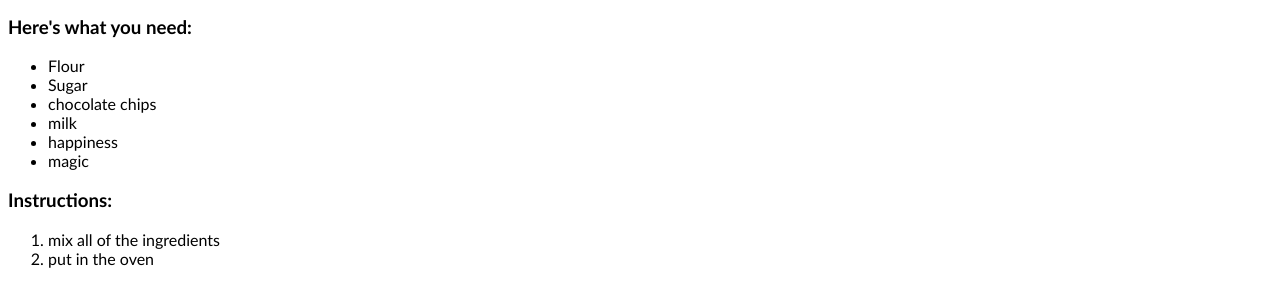
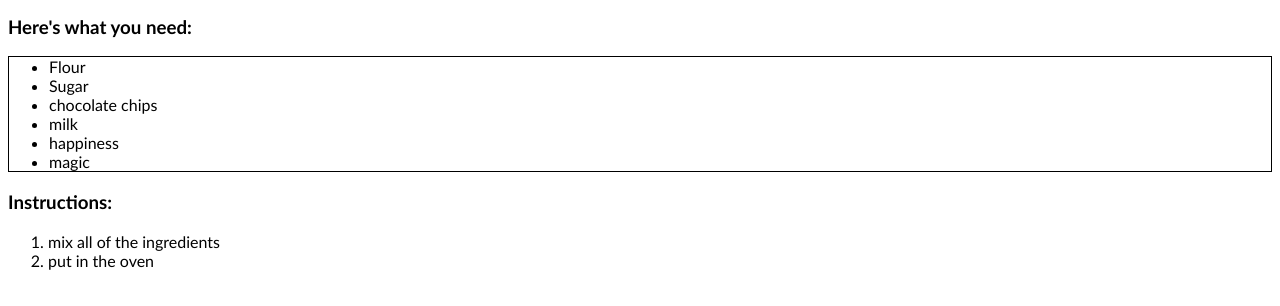
Before and after one commit to stormyjoy/html, a plain HTML site: page index.html in a window 1280 px wide. Shown: the part 472-778 px from the top of the page. Drawn offline with Linux system fonts and the light colour scheme.

Commit message:
add border to ul

```diff
--- a/styles.css
+++ b/styles.css
@@ -1,3 +1,7 @@
 body {
   font-family: Calibri, Arial, sans-sarif;
 }
+
+ul {
+    border: 1px black solid
+}
```
